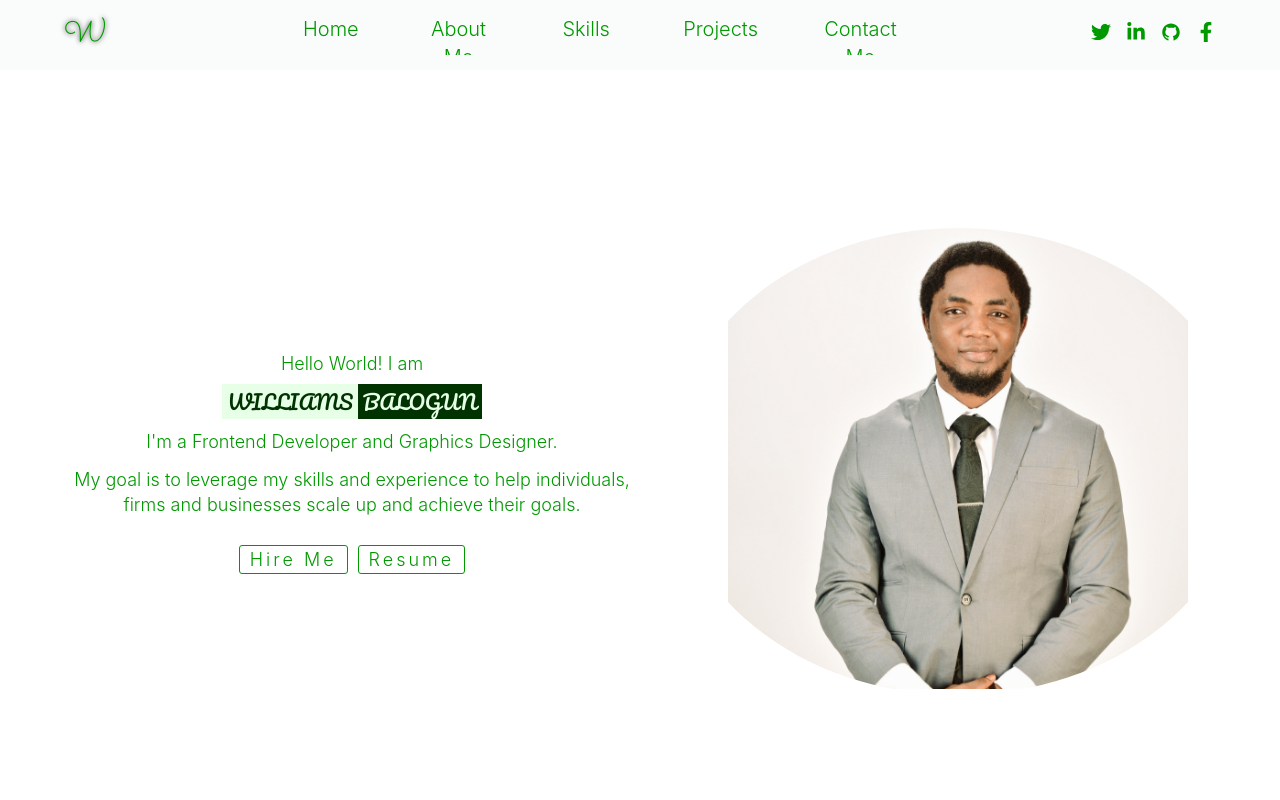
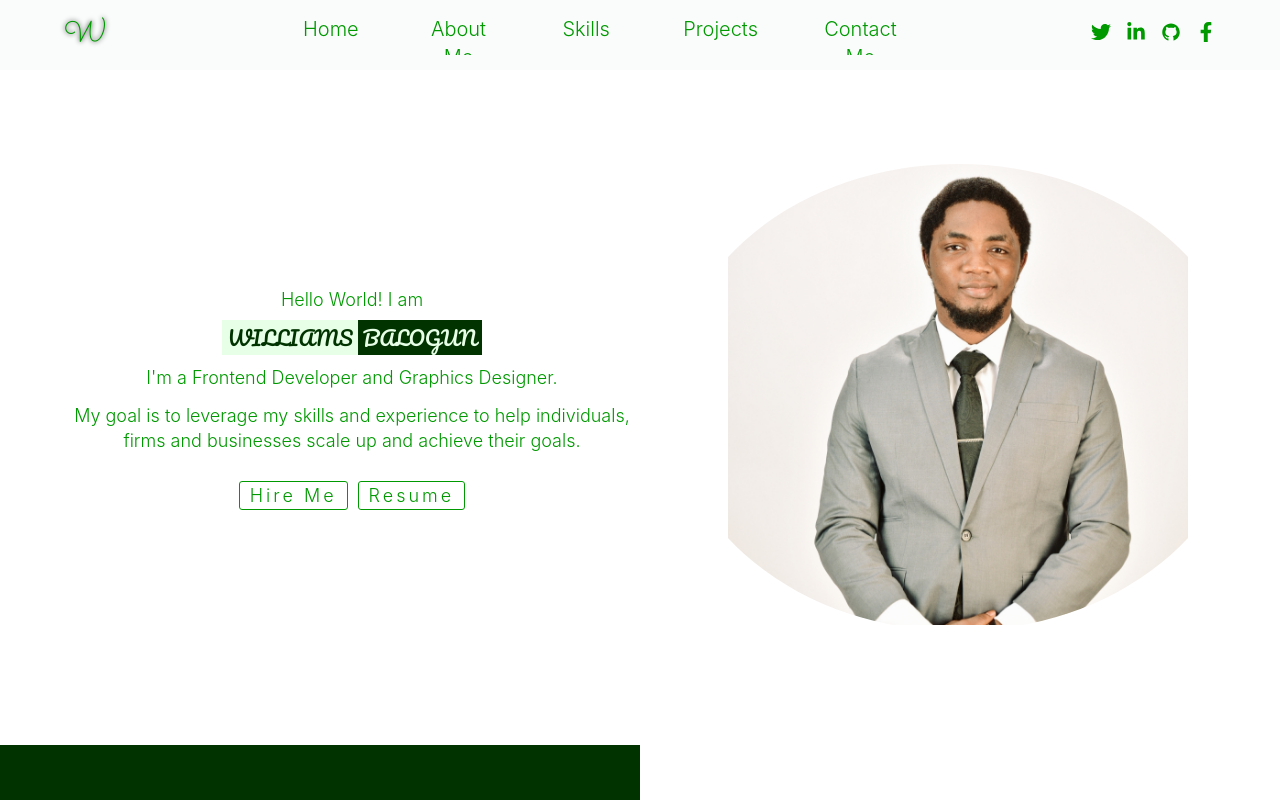
Before and after one commit to willhemz/portfolio, a React (Create React App) app: page / in a window 1280 px wide. Shown: the top 800 px of the page. Built offline with nearby package versions, Linux system fonts and the light colour scheme.

Commit message:
style: edited styling

```diff
--- a/src/index.css
+++ b/src/index.css
@@ -353,7 +353,7 @@ p {
 
 /* Home */
 .home {
-  padding: 10% 5%;
+  padding: 20% 5%;
   text-align: center;
   width: 100%;
   font-size: 1.8rem;
@@ -413,6 +413,7 @@ p {
     display: flex;
     align-items: center;
     gap: 3rem;
+    padding: 10% 5%;
   }
 
   .home article {
@@ -429,6 +430,12 @@ p {
 
   .home .home-profile img {
     width: 80%;
+  }
+}
+
+@media screen and (min-width: 1024px) {
+  .home {
+    padding: 5%;
   }
 }
 
```
